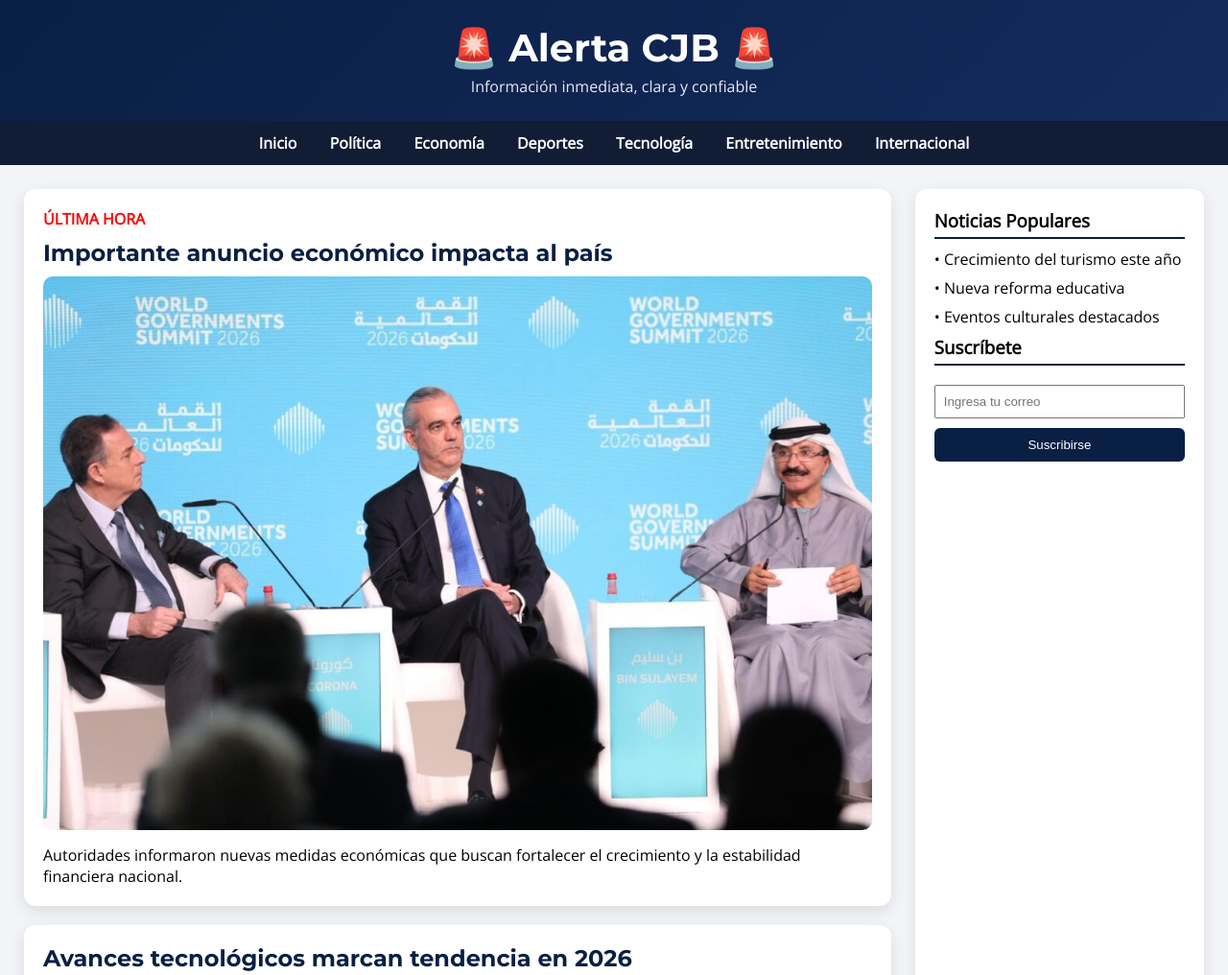
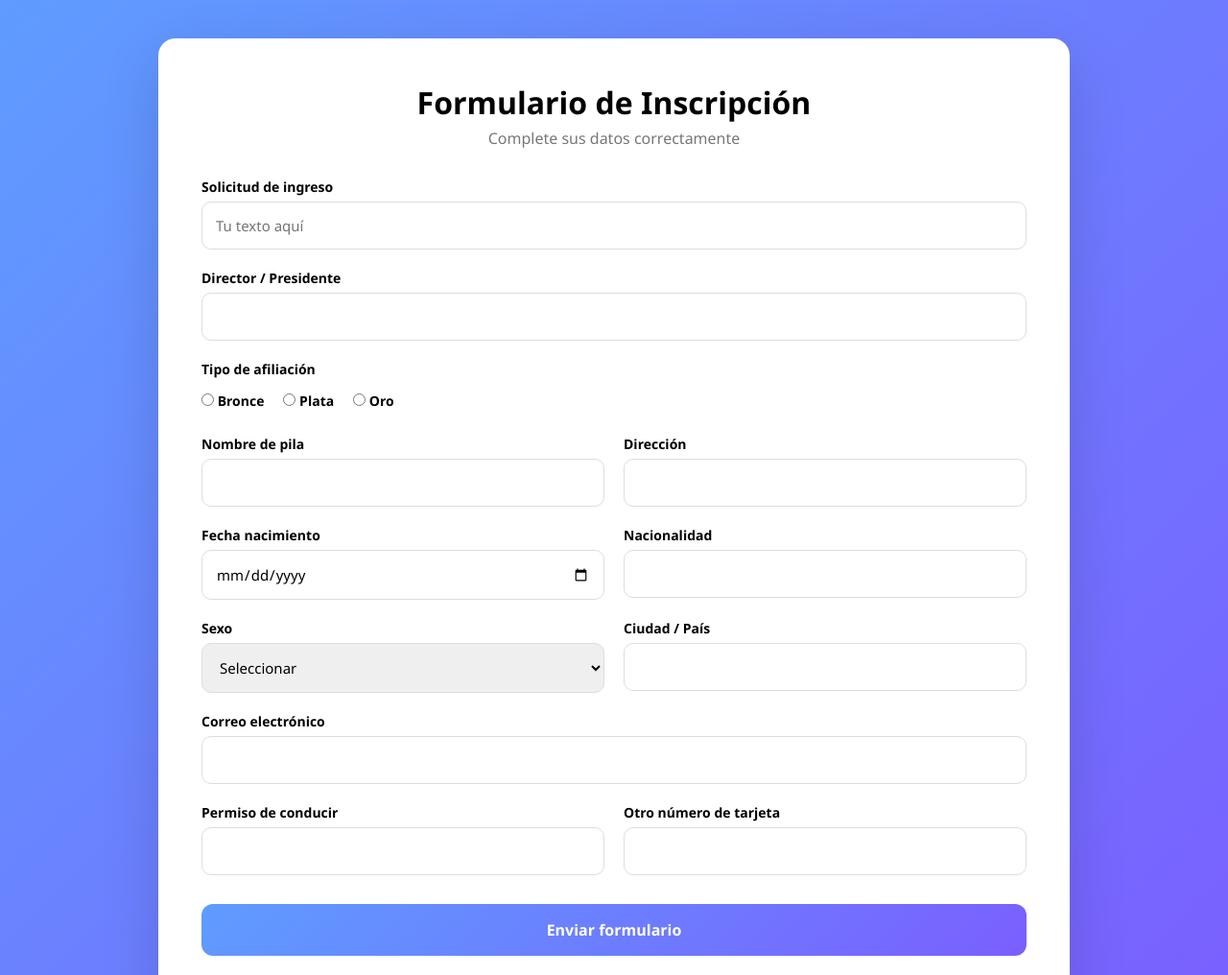
Before and after one commit to Jaelespinosa12/asignaciones, a plain HTML site: page index.html in a window 1280 px wide. Shown: the top 1016 px of the page at 96% size. Drawn offline with nearby package versions, Linux system fonts and the light colour scheme.

Commit message:
Add files via upload

```diff
--- a/index.html
+++ b/index.html
@@ -2,212 +2,98 @@
 <html lang="es">
 <head>
 <meta charset="UTF-8">
-    <title>Alerta CJB</title>
 <meta name="viewport" content="width=device-width, initial-scale=1.0">
-
-    <!-- Google Fonts -->
-    <link href="https://fonts.googleapis.com/css2?family=Montserrat:wght@600;700&family=Open+Sans&display=swap" rel="stylesheet">
-
-    <style>
-        * {
-            margin: 0;
-            padding: 0;
-            box-sizing: border-box;
-        }
-
-        body {
-            font-family: 'Open Sans', sans-serif;
-            background: #f2f4f8;
-        }
-
-        header {
-            background: linear-gradient(135deg, #0a1f44, #142b5c);
-            color: white;
-            padding: 25px;
-            text-align: center;
-        }
-
-        header h1 {
-            font-family: 'Montserrat', sans-serif;
-            font-size: 2.5rem;
-        }
-
-        header p {
-            margin-top: 5px;
-            font-size: 1rem;
-            opacity: 0.9;
-        }
-
-        nav {
-            background-color: #111c35;
-            padding: 12px;
-            text-align: center;
-        }
-
-        nav a {
-            color: white;
-            text-decoration: none;
-            margin: 0 15px;
-            font-weight: bold;
-            transition: 0.3s;
-        }
-
-        nav a:hover {
-            color: #ff3b3b;
-        }
-
-        .container {
-            display: grid;
-            grid-template-columns: 3fr 1fr;
-            gap: 25px;
-            padding: 25px;
-        }
-
-        .card {
-            background: white;
-            padding: 20px;
-            border-radius: 12px;
-            box-shadow: 0 5px 15px rgba(0,0,0,0.1);
-            margin-bottom: 20px;
-            transition: transform 0.3s ease;
-        }
-
-        .card:hover {
-            transform: translateY(-5px);
-        }
-
-        .card img {
-            width: 100%;
-            border-radius: 10px;
-            margin-bottom: 10px;
-        }
-
-        .card h2 {
-            font-family: 'Montserrat', sans-serif;
-            color: #0a1f44;
-            margin-bottom: 10px;
-        }
-
-        .urgent {
-            color: red;
-            font-weight: bold;
-            margin-bottom: 10px;
-            display: inline-block;
-        }
-
-        .sidebar {
-            background: white;
-            padding: 20px;
-            border-radius: 12px;
-            box-shadow: 0 5px 15px rgba(0,0,0,0.1);
-        }
-
-        .sidebar h3 {
-            margin-bottom: 10px;
-            border-bottom: 2px solid #0a1f44;
-            padding-bottom: 5px;
-        }
-
-        .sidebar p {
-            margin: 8px 0;
-        }
-
-        .subscribe input {
-            width: 100%;
-            padding: 8px;
-            margin-top: 10px;
-        }
-
-        .subscribe button {
-            width: 100%;
-            padding: 10px;
-            margin-top: 10px;
-            background: #0a1f44;
-            color: white;
-            border: none;
-            border-radius: 6px;
-            cursor: pointer;
-        }
-
-        .subscribe button:hover {
-            background: #ff3b3b;
-        }
-
-        footer {
-            background: #0a1f44;
-            color: white;
-            text-align: center;
-            padding: 15px;
-            margin-top: 20px;
-        }
-
-        @media(max-width: 768px) {
-            .container {
-                grid-template-columns: 1fr;
-            }
-        }
-    </style>
+<title>Formulario de Inscripción</title>
+<link rel="stylesheet" href="style.css">
 </head>
 
 <body>
 
-<header>
-    <h1>🚨 Alerta CJB 🚨</h1>
-    <p>Información inmediata, clara y confiable</p>
-</header>
-
-<nav>
-    <a href="index.html">Inicio</a>
-    <a href="politica.html" target="_blank">Política</a>
-    <a href="economia.html" target="_blank">Economía</a>
-    <a href="deportes.html" target="_blank">Deportes</a>
-    <a href="tecnologia.html" target="_blank">Tecnología</a>
-    <a href="entretenimiento.html" target="_blank">Entretenimiento</a>
-    <a href="internacional.html" target="_blank">Internacional</a>
-</nav>
-
-
 <div class="container">
 
-    <main>
-        <div class="card">
-            <span class="urgent">ÚLTIMA HORA</span>
-            <h2>Importante anuncio económico impacta al país</h2>
-            <img src="noticia.jpeg" alt="Noticia principal">
-            <p>Autoridades informaron nuevas medidas económicas que buscan fortalecer el crecimiento y la estabilidad financiera nacional.</p>
+    <form class="card">
+
+        <h1>Formulario de Inscripción</h1>
+        <p class="sub">Complete sus datos correctamente</p>
+
+        <div class="grid">
+
+            <div class="input-group full">
+                <label>Solicitud de ingreso</label>
+                <input type="text" placeholder="Tu texto aquí">
             </div>
 
-        <div class="card">
-            <h2>Avances tecnológicos marcan tendencia en 2026</h2>
-            <img src="tecnologia.png" alt="Noticia principal">
-            <p>Expertos destacan el crecimiento acelerado del sector digital y la innovación en inteligencia artificial.</p>
+            <div class="input-group full">
+                <label>Director / Presidente</label>
+                <input type="text">
             </div>
 
-        <div class="card">
-            <h2>Equipo nacional logra victoria histórica</h2>
-            <img src="deporte.jpg" alt="Noticia principal">
-            <p>El conjunto obtuvo un triunfo decisivo que lo posiciona como favorito en la competencia internacional.</p>
+            <div class="input-group full">
+                <label>Tipo de afiliación</label>
+
+                <div class="radio-group">
+                    <label><input type="radio" name="tipo"> Bronce</label>
+                    <label><input type="radio" name="tipo"> Plata</label>
+                    <label><input type="radio" name="tipo"> Oro</label>
                 </div>
-    </main>
+            </div>
 
-    <aside class="sidebar">
-        <h3> Noticias Populares</h3>
-        <p>• Crecimiento del turismo este año</p>
-        <p>• Nueva reforma educativa</p>
-        <p>• Eventos culturales destacados</p>
+            <div class="input-group">
+                <label>Nombre de pila</label>
+                <input type="text">
+            </div>
 
-        <h3> Suscríbete</h3>
-        <div class="subscribe">
-            <input type="email" placeholder="Ingresa tu correo">
-            <button>Suscribirse</button>
+            <div class="input-group">
+                <label>Dirección</label>
+                <input type="text">
             </div>
-    </aside>
+
+            <div class="input-group">
+                <label>Fecha nacimiento</label>
+                <input type="date">
+            </div>
+
+            <div class="input-group">
+                <label>Nacionalidad</label>
+                <input type="text">
+            </div>
+
+            <div class="input-group">
+                <label>Sexo</label>
+                <select>
+                    <option>Seleccionar</option>
+                    <option>Masculino</option>
+                    <option>Femenino</option>
+                </select>
+            </div>
+
+            <div class="input-group">
+                <label>Ciudad / País</label>
+                <input type="text">
+            </div>
+
+            <div class="input-group full">
+                <label>Correo electrónico</label>
+                <input type="email">
+            </div>
+
+            <div class="input-group">
+                <label>Permiso de conducir</label>
+                <input type="text">
+            </div>
+
+            <div class="input-group">
+                <label>Otro número de tarjeta</label>
+                <input type="text">
+            </div>
 
         </div>
 
-<footer>
-    <p>© 2026 Alerta CJB | Blog de Noticias Digital</p>
-</footer>
+        <button type="submit">Enviar formulario</button>
+
+    </form>
+
+</div>
 
 </body>
 </html>
--- a/style.css
+++ b/style.css
@@ -1,82 +1,114 @@
-body {
-    font-family: Arial, Helvetica, sans-serif;
-    margin: 0;
-    background: #f3f3f3;
-    color: #333;
+*{
+margin:0;
+padding:0;
+box-sizing:border-box;
+font-family: 'Segoe UI', sans-serif;
 }
 
-header {
-    background: #0078ff;
-    color: white;
-    padding: 25px;
-    text-align: center;
+body{
+background: linear-gradient(135deg,#5f9cff,#7a5fff);
+min-height:100vh;
+display:flex;
+justify-content:center;
+align-items:center;
+padding:40px;
 }
 
-nav ul {
-    list-style: none;
-    padding: 0;
-    margin-top: 10px;
+.container{
+width:100%;
+max-width:950px;
 }
 
-nav ul li {
-    display: inline-block;
-    margin: 0 12px;
+.card{
+background:white;
+padding:45px;
+border-radius:18px;
+box-shadow:0 20px 60px rgba(0,0,0,0.15);
+animation:fade 0.6s ease;
 }
 
-nav ul li a {
-    color: white;
-    text-decoration: none;
-    font-weight: bold;
+h1{
+text-align:center;
+margin-bottom:5px;
 }
 
-section {
-    width: 80%;
-    margin: 30px auto;
-    background: white;
-    padding: 25px;
-    border-radius: 8px;
-    box-shadow: 0px 3px 10px rgba(0, 0, 0, .1);
+.sub{
+text-align:center;
+color:#777;
+margin-bottom:30px;
 }
 
-table {
-    width: 100%;
-    border-collapse: collapse;
-    margin-top: 15px;
+.grid{
+display:grid;
+grid-template-columns:1fr 1fr;
+gap:20px;
 }
 
-table th, table td {
-    border: 1px solid #ccc;
-    padding: 8px;
-    text-align: left;
+.full{
+grid-column:1/-1;
 }
 
-form {
-    display: flex;
-    flex-direction: column;
-    gap: 10px;
+.input-group{
+display:flex;
+flex-direction:column;
 }
 
-input, textarea, button {
-    padding: 10px;
-    border-radius: 5px;
-    border: 1px solid #aaa;
+label{
+margin-bottom:6px;
+font-weight:600;
+font-size:14px;
 }
 
-button {
-    background: #0078ff;
-    color: white;
-    cursor: pointer;
-    border: none;
+input,select{
+padding:14px;
+border-radius:10px;
+border:1px solid #ddd;
+font-size:15px;
+transition:.3s;
 }
 
-button:hover {
-    background: #005fcc;
+input:focus,select:focus{
+outline:none;
+border-color:#5f9cff;
+box-shadow:0 0 0 3px rgba(95,156,255,0.15);
 }
 
-footer {
-    text-align: center;
-    padding: 15px;
-    background: #222;
-    color: white;
-    margin-top: 30px;
+.radio-group{
+display:flex;
+gap:20px;
+padding-top:8px;
 }
+
+button{
+margin-top:30px;
+width:100%;
+padding:16px;
+border:none;
+border-radius:12px;
+font-size:16px;
+font-weight:bold;
+background:linear-gradient(135deg,#5f9cff,#7a5fff);
+color:white;
+cursor:pointer;
+transition:.3s;
+}
+
+button:hover{
+transform:translateY(-2px);
+box-shadow:0 10px 25px rgba(0,0,0,0.2);
+}
+
+@keyframes fade{
+from{opacity:0; transform:translateY(20px);}
+to{opacity:1; transform:translateY(0);}
+}
+
+/* responsive */
+
+@media(max-width:750px){
+
+.grid{
+grid-template-columns:1fr;
+}
+
+}
```
Lines whose indentation alone changed are shown as unchanged.
